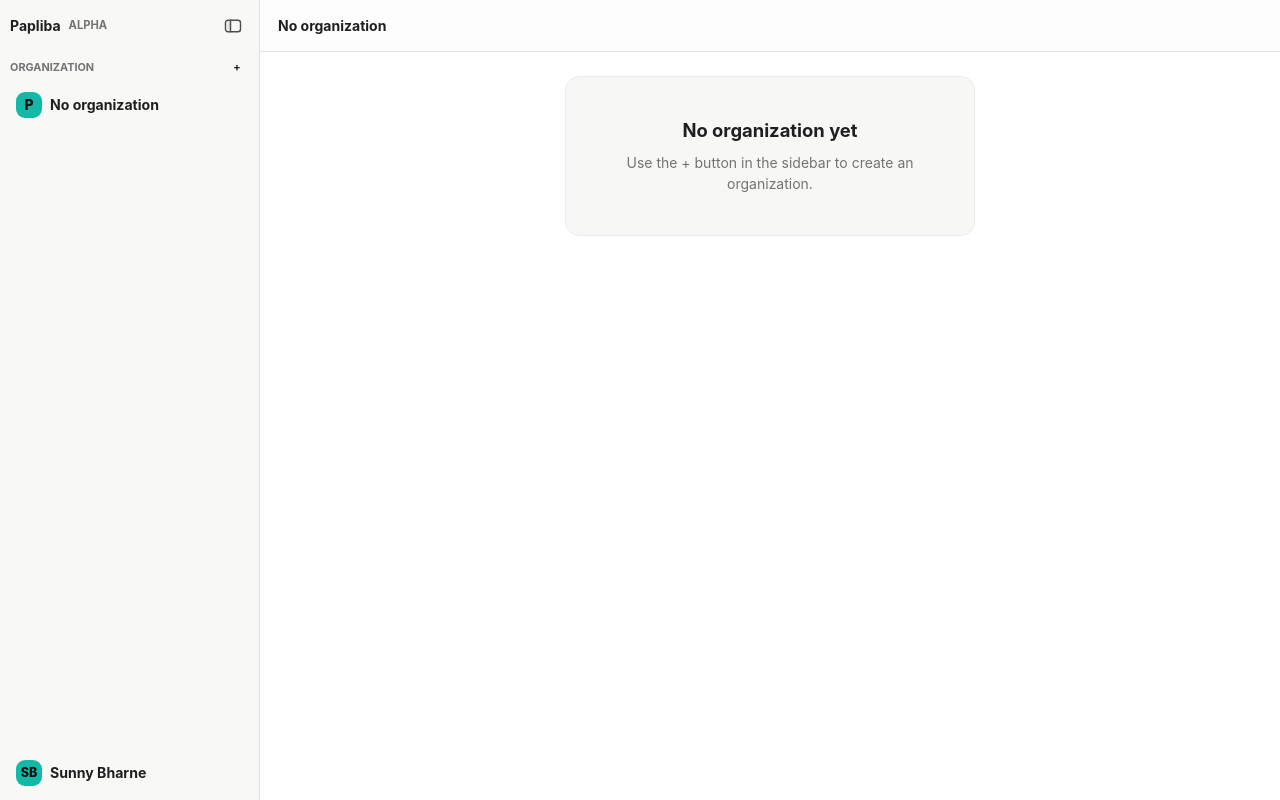
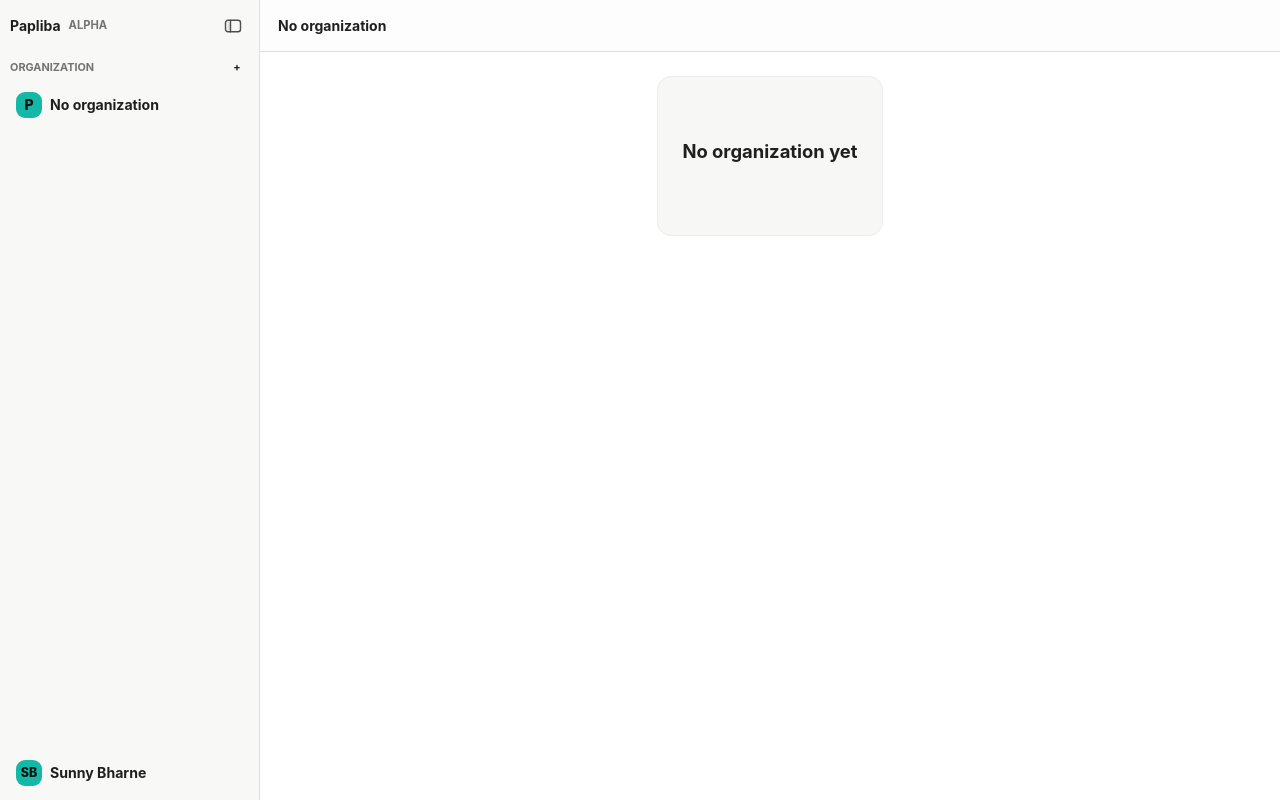
Before and after one commit to sunnybharne/papliba, a Next.js app in the folder src/Papliba.Web/: page /app in a window 1280 px wide. Built offline with nearby package versions, Linux system fonts and the light colour scheme.

Commit message:
style: simplify organization empty state

```diff
--- a/src/Papliba.Web/src/app/app/_components/WorkspacePanel.tsx
+++ b/src/Papliba.Web/src/app/app/_components/WorkspacePanel.tsx
@@ -36,7 +36,6 @@ export function WorkspacePanel({
         {!hasOrganization ? (
           <section className="empty-card">
             <h1>No organization yet</h1>
-            <p>Use the + button in the sidebar to create an organization.</p>
           </section>
         ) : (
           <>
```
Also changed, not shown: 1 other file (tests, documents, lock files or other folders).
